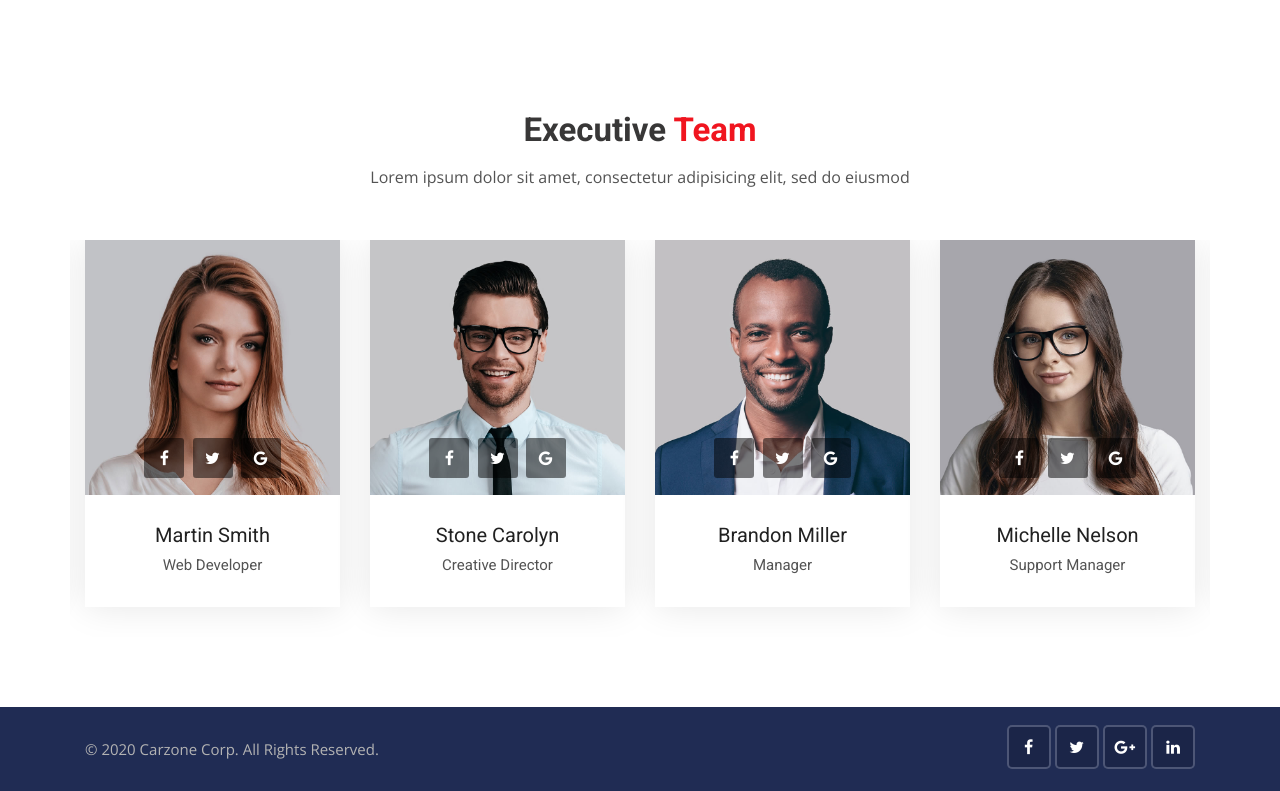
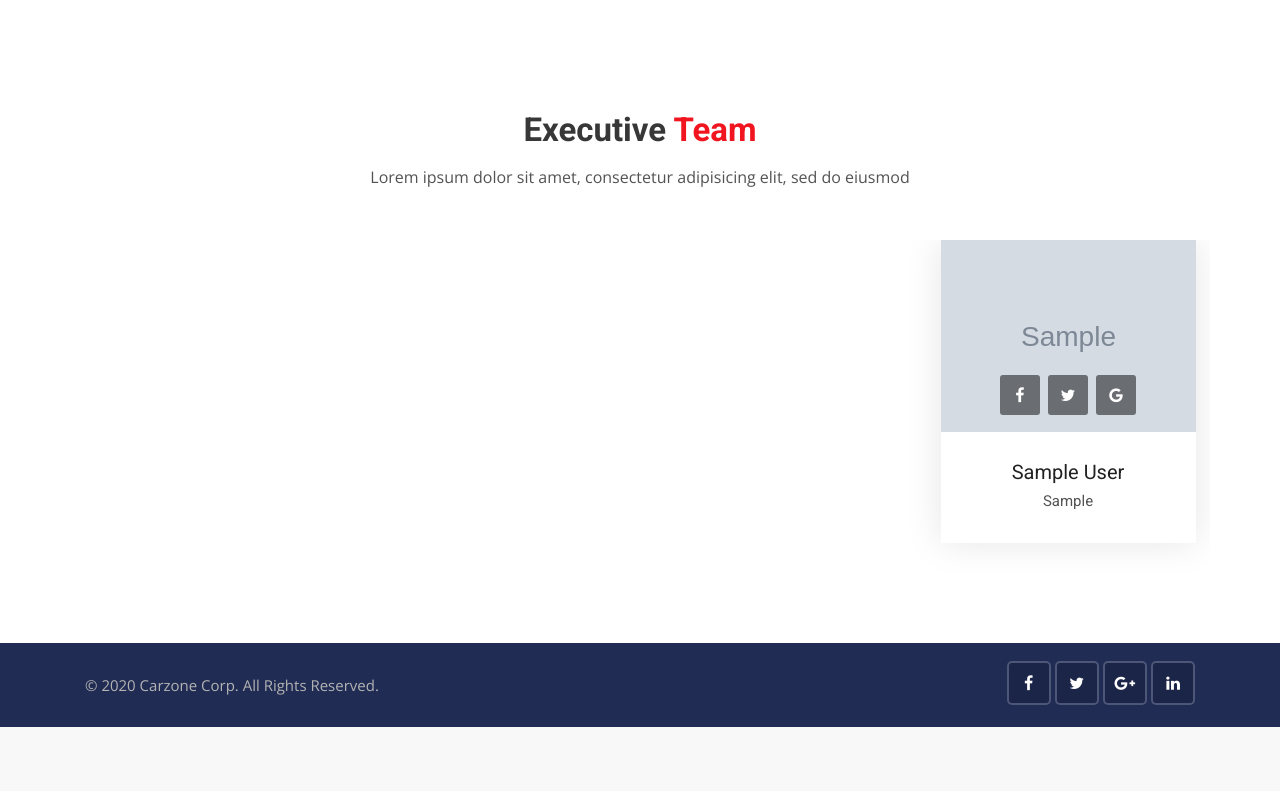
Before and after one commit to irshatbek/carzone-gitproject, a Django app: page /about in a window 1280 px wide. Shown: the part 847-1638 px from the top of the page. After the commit the page ends 1574 px from the top, so only its background shows below. Run offline with Django 4.2, Linux system fonts and the light colour scheme; tables that the repository leaves empty hold one stand-in row (values such as "Sample post"); grey boxes marked "Sample" are stand-in pictures; parts of the project's set-up code (start-up, migrations or seed data) failed here and were passed over; some libraries are stand-ins or nearby versions.

Commit message:
linked home and about pages with data base

```diff
--- a/pages/views.py
+++ b/pages/views.py
@@ -1,12 +1,21 @@
-import re
 from django.shortcuts import render
+from .models import Team
 
 # Create your views here.
 def home(request):
-    return render(request, 'pages/home.html')
+    teams = Team.objects.all()
+    data = {
+        'teams': teams,
+    }
+
+    return render(request, 'pages/home.html', data)
 
 def about(request):
-    return render(request, 'pages/about.html')
+    teams = Team.objects.all()
+    data = {
+        'teams': teams,
+    }
+    return render(request, 'pages/about.html', data)
 
 def services(request):
     return render(request, 'pages/services.html')
--- a/templates/includes/navbar.html
+++ b/templates/includes/navbar.html
@@ -3,7 +3,7 @@
 <header class="main-header sticky-header header-with-top">
     <div class="container">
         <nav class="navbar navbar-expand-lg navbar-light">
-            <a class="navbar-brand company-logo" href="index.html">
+            <a class="navbar-brand company-logo" href="{% url 'home' %}">
                 <img src="{% static 'img/logos/black-logo.png' %}" alt="logo">
             </a>
             <button class="navbar-toggler" type="button" data-toggle="collapse" data-target="#navbar" aria-controls="navbar" aria-expanded="false" aria-label="Toggle navigation">
@@ -12,7 +12,7 @@
             <div class="navbar-collapse collapse w-100" id="navbar">
                 <ul class="navbar-nav ml-auto">
                     <li class="nav-item">
-                        <a class="nav-link dropdown-toggle" href="#" id="navbarDropdownMenuLink" data-toggle="dropdown" aria-haspopup="true" aria-expanded="false">
+                        <a class="nav-link dropdown-toggle" href="{% url 'home' %}" id="navbarDropdownMenuLink" data-toggle="dropdown" aria-haspopup="true" aria-expanded="false">
                             Home
                         </a>
                     </li>
--- a/templates/pages/about.html
+++ b/templates/pages/about.html
@@ -82,96 +82,26 @@
         <!-- Slick slider area start -->
         <div class="slick-slider-area clearfix">
             <div class="row slick-carousel" data-slick='{"slidesToShow": 4, "responsive":[{"breakpoint": 1024,"settings":{"slidesToShow": 2}}, {"breakpoint": 768,"settings":{"slidesToShow": 1}}]}'>
+            {% for team in teams %}
                 <div class="slick-slide-item">
                     <div class="team-1">
                         <div class="photo">
                             <a href="#">
-                                <img src="{% static 'img/avatar/avatar-12.jpg' %}" alt="team-1" class="img-fluid">
+                                <img src="{{team.photo.url}}" alt="team-1" class="img-fluid">
                             </a>
                             <div class="social-list clearfix">
-                                <a href="#" class="facebook-bg"><i class="fa fa-facebook"></i></a>
-                                <a href="#" class="twitter-bg"><i class="fa fa-twitter"></i></a>
-                                <a href="#" class="google-bg"><i class="fa fa-google"></i></a>
+                                <a href="{{team.facebook_link}}" target="_blank" class="facebook-bg"><i class="fa fa-facebook"></i></a>
+                                <a href="{{team.twitter_link}}" target="_blank" class="twitter-bg"><i class="fa fa-twitter"></i></a>
+                                <a href="{{team.google_link}}" target="_blank" class="google-bg"><i class="fa fa-google"></i></a>
                             </div>
                         </div>
                         <div class="details">
-                            <h4><a href="team-detail.html">Brandon Miller</a></h4>
-                            <h5>Manager</h5>
+                            <h4><a href="team-detail.html">{{team.first_name}} {{team.last_name}}</a></h4>
+                            <h5>{{team.designation}}</h5>
                         </div>
                     </div>
                 </div>
-                <div class="slick-slide-item">
-                    <div class="team-1">
-                        <div class="photo">
-                            <a href="#">
-                                <img src="{% static 'img/avatar/avatar-9.jpg' %}" alt="team-1" class="img-fluid">
-                            </a>
-                            <div class="social-list clearfix">
-                                <a href="#" class="facebook-bg"><i class="fa fa-facebook"></i></a>
-                                <a href="#" class="twitter-bg"><i class="fa fa-twitter"></i></a>
-                                <a href="#" class="google-bg"><i class="fa fa-google"></i></a>
-                            </div>
-                        </div>
-                        <div class="details">
-                            <h4><a href="team-detail.html">Michelle Nelson</a></h4>
-                            <h5>Support Manager</h5>
-                        </div>
-                    </div>
-                </div>
-                <div class="slick-slide-item">
-                    <div class="team-1">
-                        <div class="photo">
-                            <a href="#">
-                                <img src="{% static 'img/avatar/avatar-11.jpg' %}" alt="team-1" class="img-fluid">
-                            </a>
-                            <div class="social-list clearfix">
-                                <a href="#" class="facebook-bg"><i class="fa fa-facebook"></i></a>
-                                <a href="#" class="twitter-bg"><i class="fa fa-twitter"></i></a>
-                                <a href="#" class="google-bg"><i class="fa fa-google"></i></a>
-                            </div>
-                        </div>
-                        <div class="details">
-                            <h4><a href="team-detail.html">Stone Carolyn</a></h4>
-                            <h5>Creative Director</h5>
-                        </div>
-                    </div>
-                </div>
-                <div class="slick-slide-item">
-                    <div class="team-1">
-                        <div class="photo">
-                            <a href="#">
-                                <img src="{% static 'img/avatar/avatar-10.jpg' %}" alt="team-1" class="img-fluid">
-                            </a>
-                            <div class="social-list clearfix">
-                                <a href="#" class="facebook-bg"><i class="fa fa-facebook"></i></a>
-                                <a href="#" class="twitter-bg"><i class="fa fa-twitter"></i></a>
-                                <a href="#" class="google-bg"><i class="fa fa-google"></i></a>
-                            </div>
-                        </div>
-                        <div class="details">
-                            <h4><a href="team-detail.html">Martin Smith</a></h4>
-                            <h5>Web Developer</h5>
-                        </div>
-                    </div>
-                </div>
-                <div class="slick-slide-item">
-                    <div class="team-1">
-                        <div class="photo">
-                            <a href="#">
-                                <img src="{% static 'img/avatar/avatar-11.jpg' %}" alt="team-1" class="img-fluid">
-                            </a>
-                            <div class="social-list clearfix">
-                                <a href="#" class="facebook-bg"><i class="fa fa-facebook"></i></a>
-                                <a href="#" class="twitter-bg"><i class="fa fa-twitter"></i></a>
-                                <a href="#" class="google-bg"><i class="fa fa-google"></i></a>
-                            </div>
-                        </div>
-                        <div class="details">
-                            <h4><a href="team-detail.html">Stone Carolyn</a></h4>
-                            <h5>Creative Director</h5>
-                        </div>
-                    </div>
-                </div>
+            {% endfor %}
             </div>
         </div>
     </div>
```
